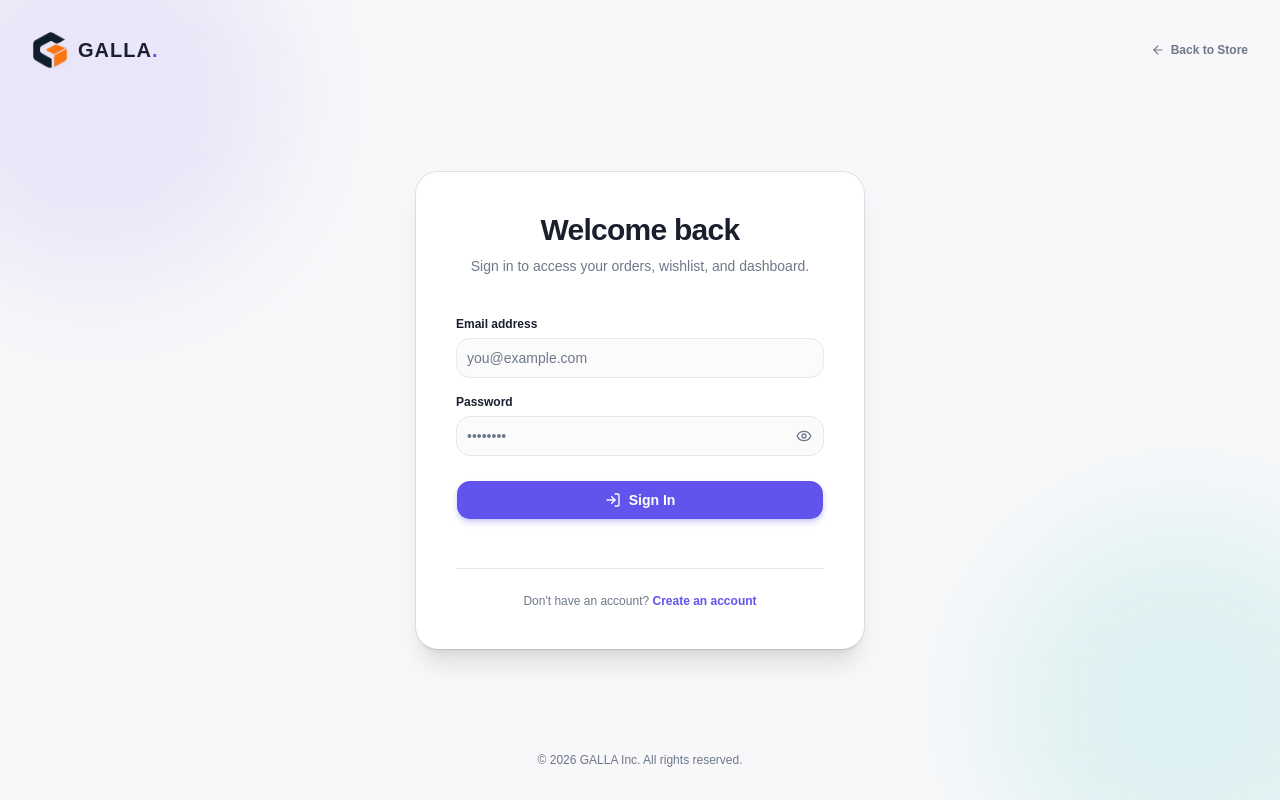
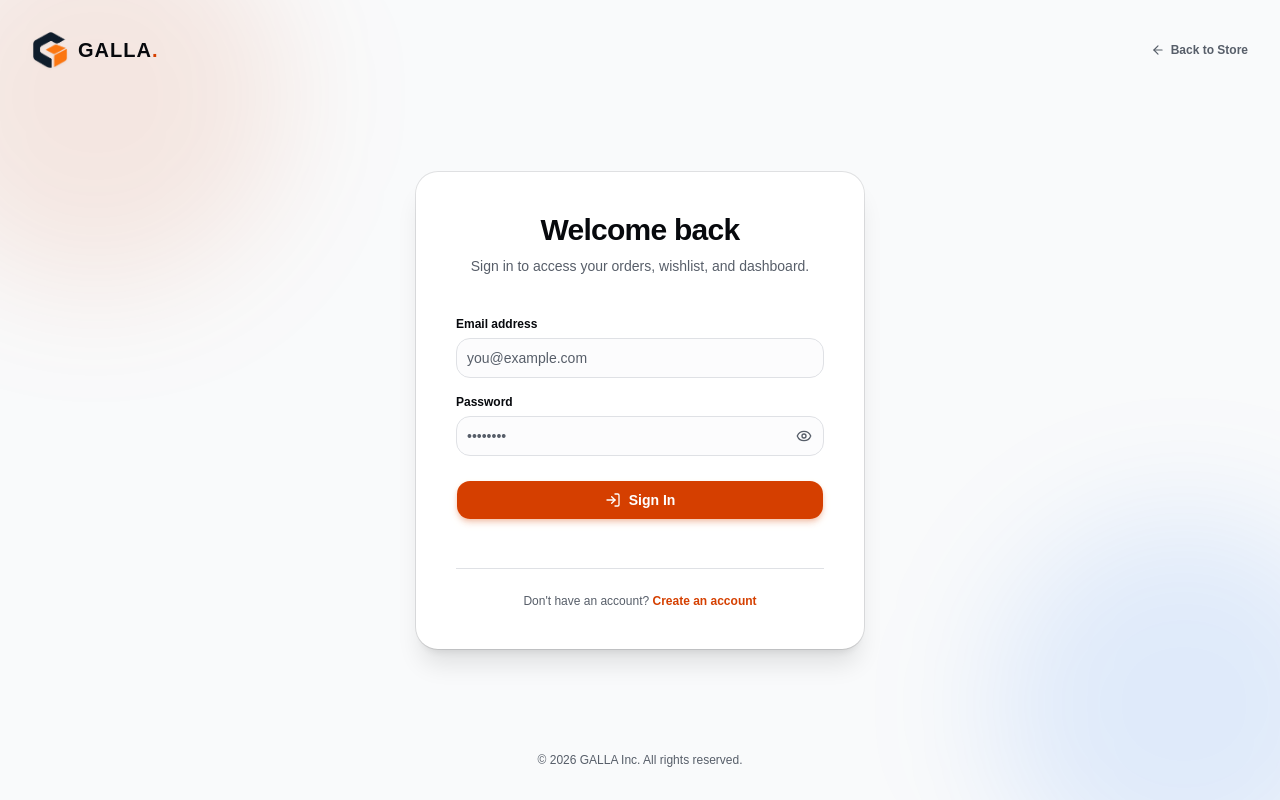
Before and after one commit to Muhammed-Sahal717/multi-vendor-ecommerce, a React app in the folder frontend/: page /login in a window 1280 px wide. Built offline with nearby package versions, Linux system fonts and the light colour scheme; no server answers; the HTML template or start-up script is replaced by a standard one.

Commit message:
style: update styles for PriceDisplay, button, and OrdersPage components; enhance color variables in CSS

```diff
--- a/frontend/src/components/common/PriceDisplay.jsx
+++ b/frontend/src/components/common/PriceDisplay.jsx
@@ -3,8 +3,8 @@ export const PriceDisplay = ({
   originalPrice,
   currency = 'INR',
   className = '',
-  priceClassName = 'text-lg font-bold text-neutral-900',
-  originalPriceClassName = 'text-sm text-neutral-400 line-through',
+  priceClassName = 'text-lg font-bold text-foreground',
+  originalPriceClassName = 'text-sm text-muted-foreground line-through',
 }) => {
   const formatPrice = (amount) => {
     if (amount === undefined || amount === null || isNaN(Number(amount))) {
--- a/frontend/src/components/ui/button.jsx
+++ b/frontend/src/components/ui/button.jsx
@@ -8,7 +8,7 @@ const buttonVariants = cva(
   {
     variants: {
       variant: {
-        default: "bg-primary text-primary-foreground hover:bg-primary/80",
+        default: "bg-primary text-primary-foreground hover:bg-primary/90",
         outline:
           "border-border bg-background hover:bg-muted hover:text-foreground aria-expanded:bg-muted aria-expanded:text-foreground dark:border-input dark:bg-input/30 dark:hover:bg-input/50",
         secondary:
--- a/frontend/src/features/admin/pages/OrdersPage.jsx
+++ b/frontend/src/features/admin/pages/OrdersPage.jsx
@@ -79,7 +79,7 @@ export const OrdersPage = () => {
       case 'processing':
       case 'confirmed':
         return (
-          <Badge variant="outline" className="border-indigo-500/40 bg-indigo-500/10 text-indigo-600 font-bold text-xs py-0.5 gap-1">
+          <Badge variant="outline" className="border-accent/40 bg-accent/10 text-accent font-bold text-xs py-0.5 gap-1">
             <Package size={11} />
             <span className="capitalize">{status}</span>
           </Badge>
--- a/frontend/src/features/storefront/components/HeroBanner.jsx
+++ b/frontend/src/features/storefront/components/HeroBanner.jsx
@@ -22,7 +22,7 @@ export const HeroBanner = () => {
 
           <h1 className="mt-5 text-4xl font-black tracking-tight sm:text-5xl lg:text-6xl text-background">
             Everything you need, in one{' '}
-            <span className="bg-gradient-to-r from-primary via-chart-2 to-chart-4 bg-clip-text text-transparent">
+            <span className="bg-gradient-to-r from-primary via-chart-4 to-accent bg-clip-text text-transparent">
               Galla.
             </span>
           </h1>
--- a/frontend/src/index.css
+++ b/frontend/src/index.css
@@ -49,72 +49,99 @@
 }
 
 :root {
-    --background: oklch(0.98 0.002 260); /* Brand Cloud #F5F6FA */
-    --foreground: oklch(0.24 0.03 270); /* Brand Text #20243A */
-    --card: oklch(1 0 0); /* Brand White #FFFFFF */
-    --card-foreground: oklch(0.24 0.03 270); /* Brand Text */
+    /* Base Surface & Neutral Palette */
+    --background: oklch(0.985 0.002 260); /* Clean Off-White #F9FAFB */
+    --foreground: oklch(0.14 0.01 260); /* Jet Black #111418 */
+    --card: oklch(1 0 0); /* Pure White #FFFFFF */
+    --card-foreground: oklch(0.14 0.01 260); /* Jet Black */
     --popover: oklch(1 0 0);
-    --popover-foreground: oklch(0.24 0.03 270);
-    --primary: oklch(0.55 0.22 280); /* Brand Violet #6558F5 */
-    --primary-foreground: oklch(1 0 0); /* Brand White */
-    --secondary: oklch(0.97 0.01 260); /* Brand Cloud */
-    --secondary-foreground: oklch(0.24 0.03 270); /* Brand Text */
-    --muted: oklch(0.97 0.01 260);
-    --muted-foreground: oklch(0.57 0.03 260); /* Brand Muted #777D91 */
-    --accent: oklch(0.55 0.22 280); /* Brand Violet */
-    --accent-foreground: oklch(1 0 0);
-    --destructive: oklch(0.577 0.245 27.325); /* Brand Coral #FF637D (closest oklch) */
-    --border: oklch(0.93 0.01 260); /* Brand Border #E8EAF1 */
-    --input: oklch(0.93 0.01 260); /* Brand Border */
-    --ring: oklch(0.55 0.22 280); /* Brand Violet */
-    --chart-1: oklch(0.55 0.22 280); /* Brand Violet */
-    --chart-2: oklch(0.71 0.16 190); /* Brand Aqua #24C6C8 */
-    --chart-3: oklch(0.67 0.21 18); /* Brand Coral #FF637D */
-    --chart-4: oklch(0.87 0.16 120); /* Brand Lime #C5E85B */
-    --chart-5: oklch(0.81 0.14 70); /* Brand Amber #FFB84D */
+    --popover-foreground: oklch(0.14 0.01 260);
+
+    /* Primary Brand: Fiery Orange (WCAG AA > 4.5:1 vs White) */
+    --primary: oklch(0.58 0.21 48); /* Rich Vivid Orange #D64500 */
+    --primary-foreground: oklch(1 0 0); /* Pure White #FFFFFF */
+
+    /* Secondary & Muted */
+    --secondary: oklch(0.96 0.005 260); /* Clean Cool Slate Tint */
+    --secondary-foreground: oklch(0.14 0.01 260); /* Jet Black */
+    --muted: oklch(0.96 0.005 260);
+    --muted-foreground: oklch(0.48 0.02 260); /* Slate Gray #64748B (WCAG AA > 4.5:1) */
+
+    /* Accent Color: Royal Cobalt Blue (Pairs with Black & Orange) */
+    --accent: oklch(0.55 0.22 260); /* Electric Cobalt Blue #2563EB */
+    --accent-foreground: oklch(1 0 0); /* Pure White */
+
+    /* Status & Controls */
+    --destructive: oklch(0.58 0.22 25); /* Crimson Red #DC2626 */
+    --border: oklch(0.91 0.006 260); /* Crisp Border #E2E8F0 */
+    --input: oklch(0.91 0.006 260); /* Crisp Input Border */
+    --ring: oklch(0.58 0.21 48); /* Brand Orange Glow */
+
+    /* Chart & Badge Palette */
+    --chart-1: oklch(0.58 0.21 48); /* Brand Orange */
+    --chart-2: oklch(0.55 0.22 260); /* Royal Cobalt Blue Accent */
+    --chart-3: oklch(0.60 0.18 150); /* Emerald Green */
+    --chart-4: oklch(0.78 0.16 75); /* Warm Amber Gold */
+    --chart-5: oklch(0.58 0.22 25); /* Coral Crimson */
+
     --radius: 0.625rem;
-    --sidebar: oklch(0.97 0.01 260); /* Brand Cloud */
-    --sidebar-foreground: oklch(0.24 0.03 270); /* Brand Text */
-    --sidebar-primary: oklch(0.55 0.22 280); /* Brand Violet */
+
+    /* Sidebar Navigation Tokens */
+    --sidebar: oklch(0.985 0.002 260);
+    --sidebar-foreground: oklch(0.14 0.01 260);
+    --sidebar-primary: oklch(0.58 0.21 48);
     --sidebar-primary-foreground: oklch(1 0 0);
-    --sidebar-accent: oklch(0.97 0.01 260);
-    --sidebar-accent-foreground: oklch(0.24 0.03 270);
-    --sidebar-border: oklch(0.93 0.01 260);
-    --sidebar-ring: oklch(0.55 0.22 280);
+    --sidebar-accent: oklch(0.55 0.22 260);
+    --sidebar-accent-foreground: oklch(1 0 0);
+    --sidebar-border: oklch(0.91 0.006 260);
+    --sidebar-ring: oklch(0.58 0.21 48);
 }
 
 .dark {
-    --background: oklch(0.18 0.03 280); /* Brand Midnight #171B2E */
-    --foreground: oklch(0.98 0.002 260); /* Brand Cloud */
-    --card: oklch(0.22 0.03 280); /* Slightly lighter than Midnight */
-    --card-foreground: oklch(0.98 0.002 260);
-    --popover: oklch(0.22 0.03 280);
-    --popover-foreground: oklch(0.98 0.002 260);
-    --primary: oklch(0.55 0.22 280); /* Brand Violet */
-    --primary-foreground: oklch(1 0 0);
-    --secondary: oklch(0.25 0.03 280);
-    --secondary-foreground: oklch(0.98 0.002 260);
-    --muted: oklch(0.25 0.03 280);
-    --muted-foreground: oklch(0.70 0.02 260); /* Brand Muted (lighter for dark mode) */
-    --accent: oklch(0.55 0.22 280); /* Brand Violet */
+    /* Base Surface & Pitch Black Palette */
+    --background: oklch(0.11 0.01 260); /* Obsidian / Pitch Black #080A0D */
+    --foreground: oklch(0.99 0.002 260); /* Crisp White #F8FAFC */
+    --card: oklch(0.15 0.01 260); /* Deep Charcoal #0F1218 */
+    --card-foreground: oklch(0.99 0.002 260);
+    --popover: oklch(0.15 0.01 260);
+    --popover-foreground: oklch(0.99 0.002 260);
+
+    /* Primary Brand: Luminous Orange (WCAG AA > 4.5:1 vs White) */
+    --primary: oklch(0.57 0.21 46); /* Luminous Rich Orange */
+    --primary-foreground: oklch(1 0 0); /* Pure White */
+
+    /* Secondary & Muted */
+    --secondary: oklch(0.20 0.01 260);
+    --secondary-foreground: oklch(0.99 0.002 260);
+    --muted: oklch(0.20 0.01 260);
+    --muted-foreground: oklch(0.70 0.02 260); /* Soft Cool Slate #94A3B8 */
+
+    /* Accent Color: Luminous Cobalt Blue */
+    --accent: oklch(0.60 0.22 260); /* Radiant Royal Blue */
     --accent-foreground: oklch(1 0 0);
-    --destructive: oklch(0.67 0.21 18); /* Brand Coral */
-    --border: oklch(1 0 0 / 10%);
+
+    /* Status & Controls */
+    --destructive: oklch(0.65 0.22 25);
+    --border: oklch(1 0 0 / 12%);
     --input: oklch(1 0 0 / 15%);
-    --ring: oklch(0.55 0.22 280);
-    --chart-1: oklch(0.55 0.22 280);
-    --chart-2: oklch(0.71 0.16 190);
-    --chart-3: oklch(0.67 0.21 18);
-    --chart-4: oklch(0.87 0.16 120);
-    --chart-5: oklch(0.81 0.14 70);
-    --sidebar: oklch(0.18 0.03 280); /* Brand Midnight */
-    --sidebar-foreground: oklch(0.98 0.002 260);
-    --sidebar-primary: oklch(0.55 0.22 280); /* Brand Violet */
+    --ring: oklch(0.57 0.21 46); /* Brand Orange Glow */
+
+    /* Chart & Badge Palette */
+    --chart-1: oklch(0.57 0.21 46);
+    --chart-2: oklch(0.60 0.22 260);
+    --chart-3: oklch(0.65 0.18 150);
+    --chart-4: oklch(0.82 0.16 75);
+    --chart-5: oklch(0.65 0.22 25);
+
+    /* Sidebar Navigation Tokens */
+    --sidebar: oklch(0.11 0.01 260);
+    --sidebar-foreground: oklch(0.99 0.002 260);
+    --sidebar-primary: oklch(0.57 0.21 46);
     --sidebar-primary-foreground: oklch(1 0 0);
-    --sidebar-accent: oklch(0.25 0.03 280);
-    --sidebar-accent-foreground: oklch(0.98 0.002 260);
-    --sidebar-border: oklch(1 0 0 / 10%);
-    --sidebar-ring: oklch(0.55 0.22 280);
+    --sidebar-accent: oklch(0.60 0.22 260);
+    --sidebar-accent-foreground: oklch(1 0 0);
+    --sidebar-border: oklch(1 0 0 / 12%);
+    --sidebar-ring: oklch(0.57 0.21 46);
 }
 
 @layer base {
```
